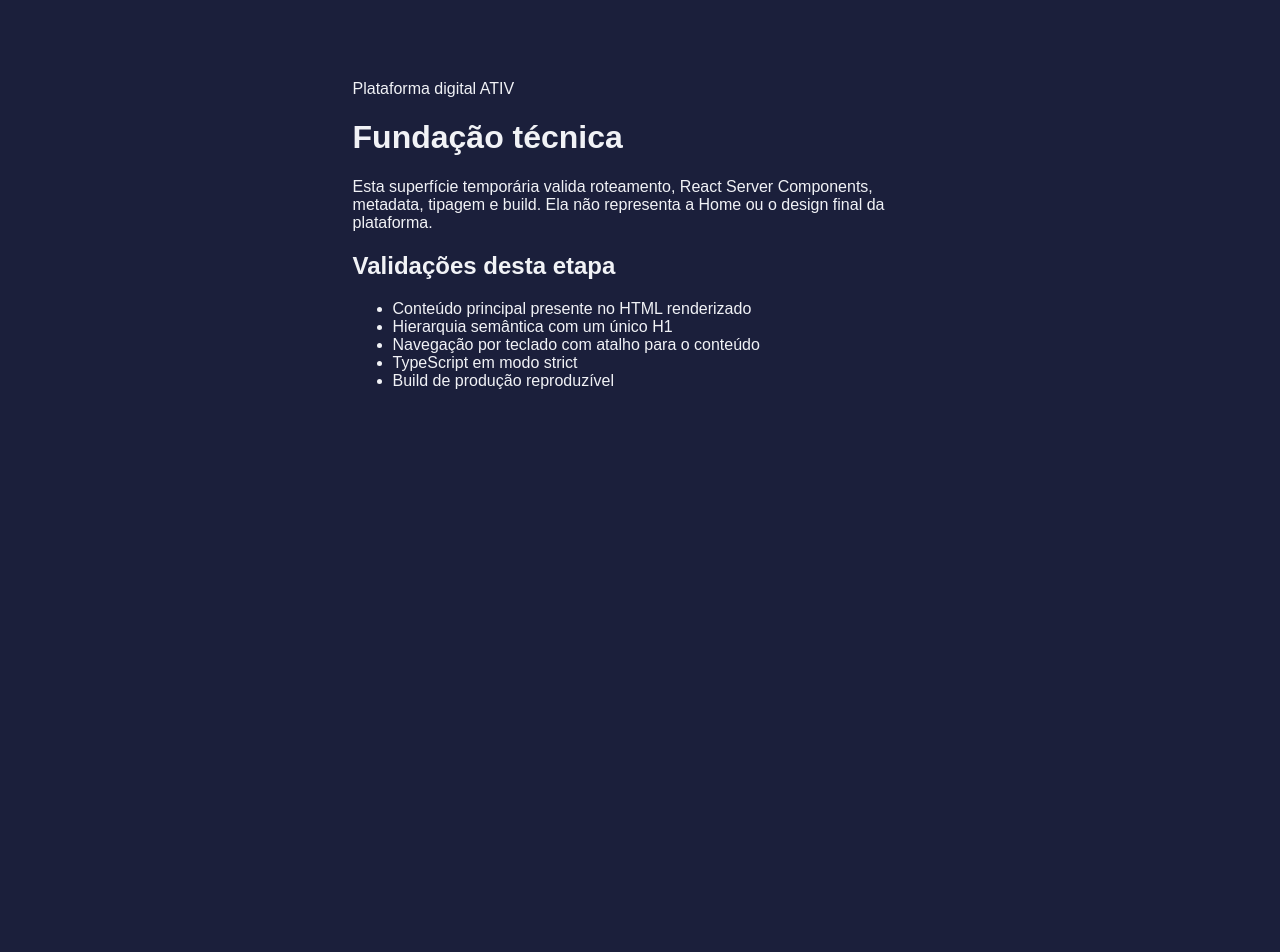
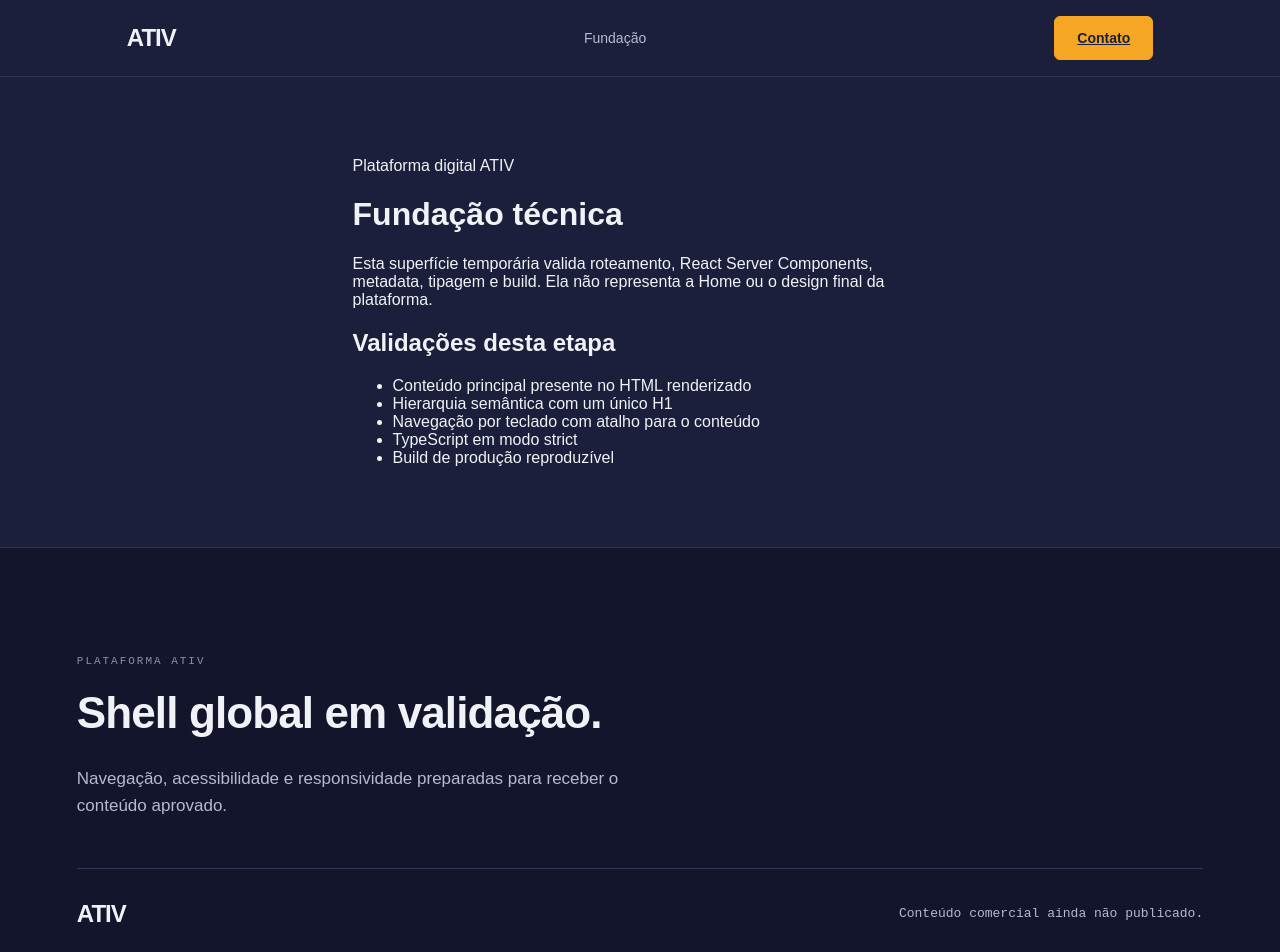
Before and after one commit to audiorobson/ATIV_SITES_01_ATIV, a Next.js app in the folder apps/web/: page / in a window 1280 px wide. Shown: the top 952 px of the page. Before the commit the page ends 800 px from the top, so only its background shows below. Built offline with nearby package versions, Linux system fonts and the light colour scheme; no server answers.

Commit message:
feat: add accessible global site shell

```diff
--- a/apps/web/src/app/globals.css
+++ b/apps/web/src/app/globals.css
@@ -35,3 +35,86 @@ main {
   max-width: 70ch;
   padding: 4rem 1.5rem;
 }
+.site-header {
+  background: var(--ativ-fundo);
+  border-bottom: var(--ativ-borda) solid var(--ativ-borda-cor);
+  position: sticky;
+  top: 0;
+  z-index: 50;
+}
+
+.site-header__inner {
+  min-height: 76px;
+  padding-inline: var(--ativ-grade-margem);
+  display: flex;
+  align-items: center;
+  justify-content: space-between;
+  gap: var(--ativ-e-5);
+}
+
+.site-brand {
+  color: var(--ativ-texto);
+  font-family: var(--ativ-font-display);
+  font-size: 24px;
+  font-weight: var(--ativ-peso-forte);
+  letter-spacing: -0.04em;
+  text-decoration: none;
+}
+
+.site-navigation {
+  display: flex;
+  align-items: center;
+  gap: var(--ativ-e-5);
+  list-style: none;
+  margin: 0;
+  padding: 0;
+}
+
+.site-navigation a {
+  color: var(--ativ-texto-corpo);
+  font-size: 14px;
+  text-decoration: none;
+}
+
+.site-navigation a:hover {
+  color: var(--ativ-texto);
+}
+
+.site-footer {
+  background: var(--ativ-fundo-fundo);
+  border-top: var(--ativ-borda) solid var(--ativ-borda-cor);
+  padding: var(--ativ-e-9) var(--ativ-grade-margem) var(--ativ-e-6);
+}
+
+.site-footer__lead {
+  max-width: 740px;
+}
+
+.site-footer__base {
+  border-top: var(--ativ-borda) solid var(--ativ-borda-cor);
+  padding-top: var(--ativ-e-5);
+  display: flex;
+  align-items: center;
+  justify-content: space-between;
+  gap: var(--ativ-e-4);
+}
+
+@media (max-width: 760px) {
+  .site-header__inner {
+    min-height: 68px;
+  }
+
+  .site-navigation {
+    display: none;
+  }
+
+  .site-header__cta {
+    font-size: 12px;
+    padding-inline: var(--ativ-e-3);
+  }
+
+  .site-footer__base {
+    align-items: flex-start;
+    flex-direction: column;
+  }
+}
--- a/apps/web/src/app/layout.tsx
+++ b/apps/web/src/app/layout.tsx
@@ -1,6 +1,8 @@
 import { buildMetadata } from "@ativ/seo";
 import "@ativ/ui/styles.css";
 import type { ReactNode } from "react";
+import { SiteFooter } from "@/components/site-footer";
+import { SiteHeader } from "@/components/site-header";
 
 import "./globals.css";
 
@@ -23,7 +25,9 @@ export default function RootLayout({ children }: RootLayoutProps) {
         <a className="skip-link" href="#conteudo-principal">
           Pular para o conteúdo
         </a>
+        <SiteHeader />
         {children}
+        <SiteFooter />
       </body>
     </html>
   );
--- /dev/null
+++ b/apps/web/src/components/site-footer.tsx
@@ -0,0 +1,26 @@
+export function SiteFooter() {
+  return (
+    <footer className="site-footer" id="contato">
+      <div className="ativ-container ativ-pilha ativ-pilha--6">
+        <div className="site-footer__lead ativ-pilha ativ-pilha--3">
+          <p className="ativ-rotulo">Plataforma ATIV</p>
+          <h2 className="ativ-titulo-secao">Shell global em validação.</h2>
+          <p className="ativ-texto ativ-medida">
+            Navegação, acessibilidade e responsividade preparadas para receber o
+            conteúdo aprovado.
+          </p>
+        </div>
+        <div className="site-footer__base">
+          <a
+            className="site-brand"
+            href="#inicio"
+            aria-label="ATIV — voltar ao início"
+          >
+            <span aria-hidden="true">ATIV</span>
+          </a>
+          <p className="ativ-dado">Conteúdo comercial ainda não publicado.</p>
+        </div>
+      </div>
+    </footer>
+  );
+}
--- /dev/null
+++ b/apps/web/src/components/site-header.tsx
@@ -0,0 +1,30 @@
+const navigation = [
+  { href: "#conteudo-principal", label: "Fundação" },
+] as const;
+
+export function SiteHeader() {
+  return (
+    <header className="site-header">
+      <div className="ativ-container site-header__inner">
+        <a className="site-brand" href="#inicio" aria-label="ATIV — início">
+          <span aria-hidden="true">ATIV</span>
+        </a>
+        <nav aria-label="Navegação principal">
+          <ul className="site-navigation">
+            {navigation.map((item) => (
+              <li key={item.href}>
+                <a href={item.href}>{item.label}</a>
+              </li>
+            ))}
+          </ul>
+        </nav>
+        <a
+          className="ativ-btn ativ-btn--primario site-header__cta"
+          href="#contato"
+        >
+          Contato
+        </a>
+      </div>
+    </header>
+  );
+}
```
